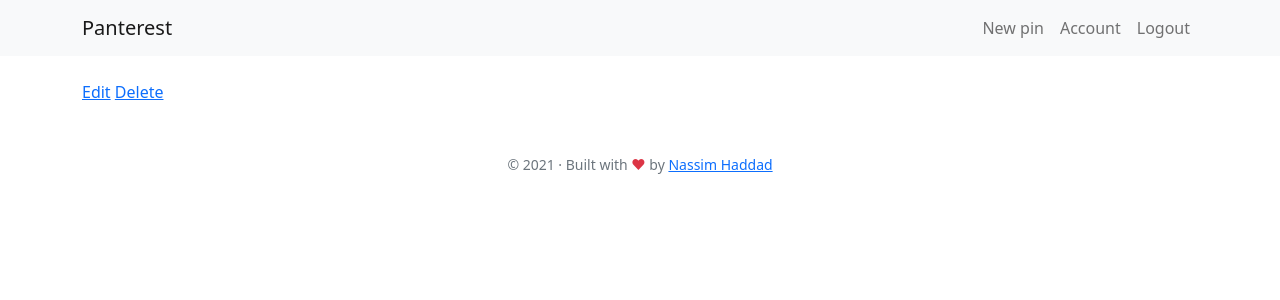
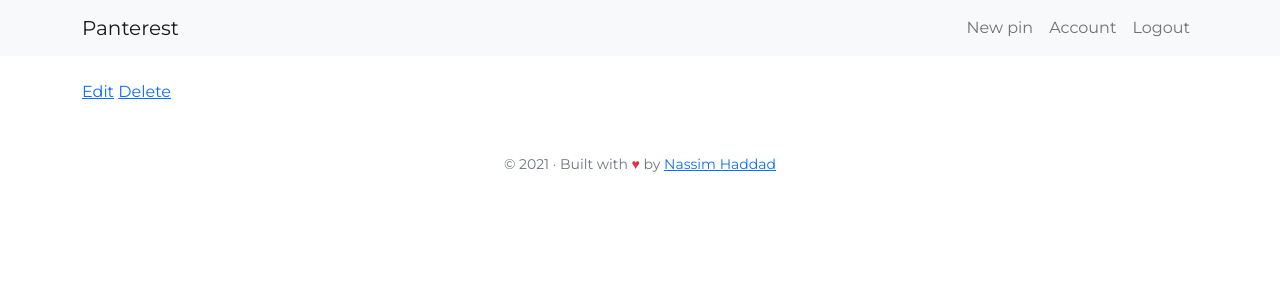
Before and after one commit to NassHad/panterest, a Symfony app: template templates/pins/show.html.twig in a window 1280 px wide. Shown: the top 300 px of the page. Run offline with Twig, Linux system fonts and the light colour scheme; the template is opened without the code that fills it, so the values that code supplies are empty; some libraries are stand-ins or nearby versions.

Commit message:
Change font for Montserrat

```diff
--- a/templates/layouts/base.html.twig
+++ b/templates/layouts/base.html.twig
@@ -9,12 +9,18 @@
 			{% endblock %}
 		</title>
 		{# Run `composer require symfony/webpack-encore-bundle`
-																		            and uncomment the following Encore helpers to start using Symfony UX #}
+																				            and uncomment the following Encore helpers to start using Symfony UX #}
 		{% block stylesheets %}
+			<link rel="preconnect" href="https://fonts.googleapis.com">
+			<link rel="preconnect" href="https://fonts.gstatic.com" crossorigin>
+			<link href="https://fonts.googleapis.com/css2?family=Montserrat&display=swap" rel="stylesheet">
 			<link
 			href="https://cdn.jsdelivr.net/npm/bootstrap@5.1.2/dist/css/bootstrap.min.css" rel="stylesheet" integrity="sha384-uWxY/CJNBR+1zjPWmfnSnVxwRheevXITnMqoEIeG1LJrdI0GlVs/9cVSyPYXdcSF" crossorigin="anonymous">
 			{#{{ encore_entry_link_tags('app') }}#}
 			<style>
+			html, body{
+				font-family: 'Montserrat', sans-serif;
+			}
 				.alert {
 					padding: 10px;
 					color: white;
@@ -46,9 +52,8 @@
 	<body>
 		{{ include('partials/_flash_messages.html.twig') }}
 		{{ include('partials/_nav.html.twig') }}
-		<main role="main" class="container">
-			{% block body %}{% endblock %}
-		</main>
-		{{ include('partials/_footer.html.twig') }}
-	</body>
-</html>
+		<main role="main" class="container"> {% block body %}{% endblock %}
+			</main>
+			{{ include('partials/_footer.html.twig') }}
+		</body>
+	</html>
```
